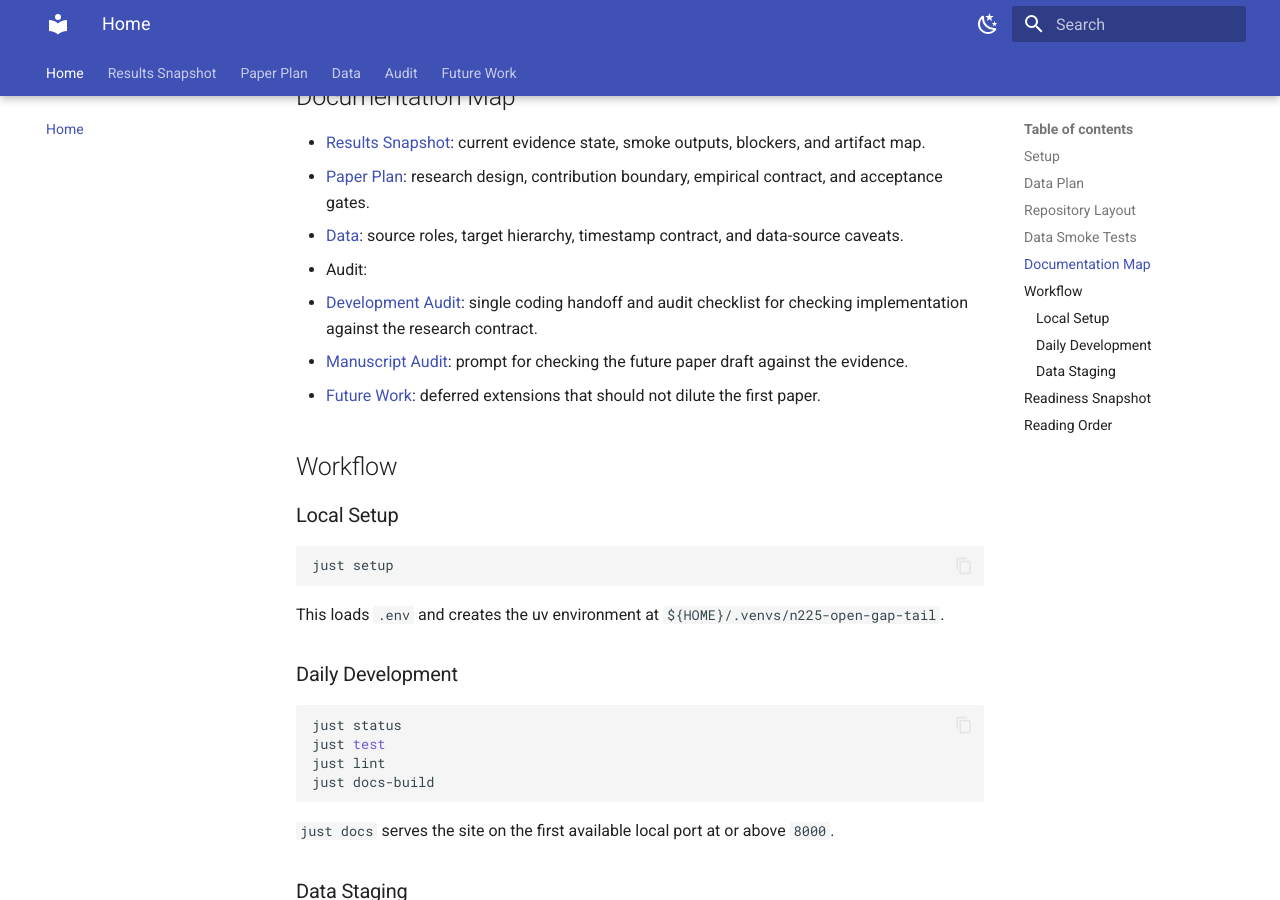
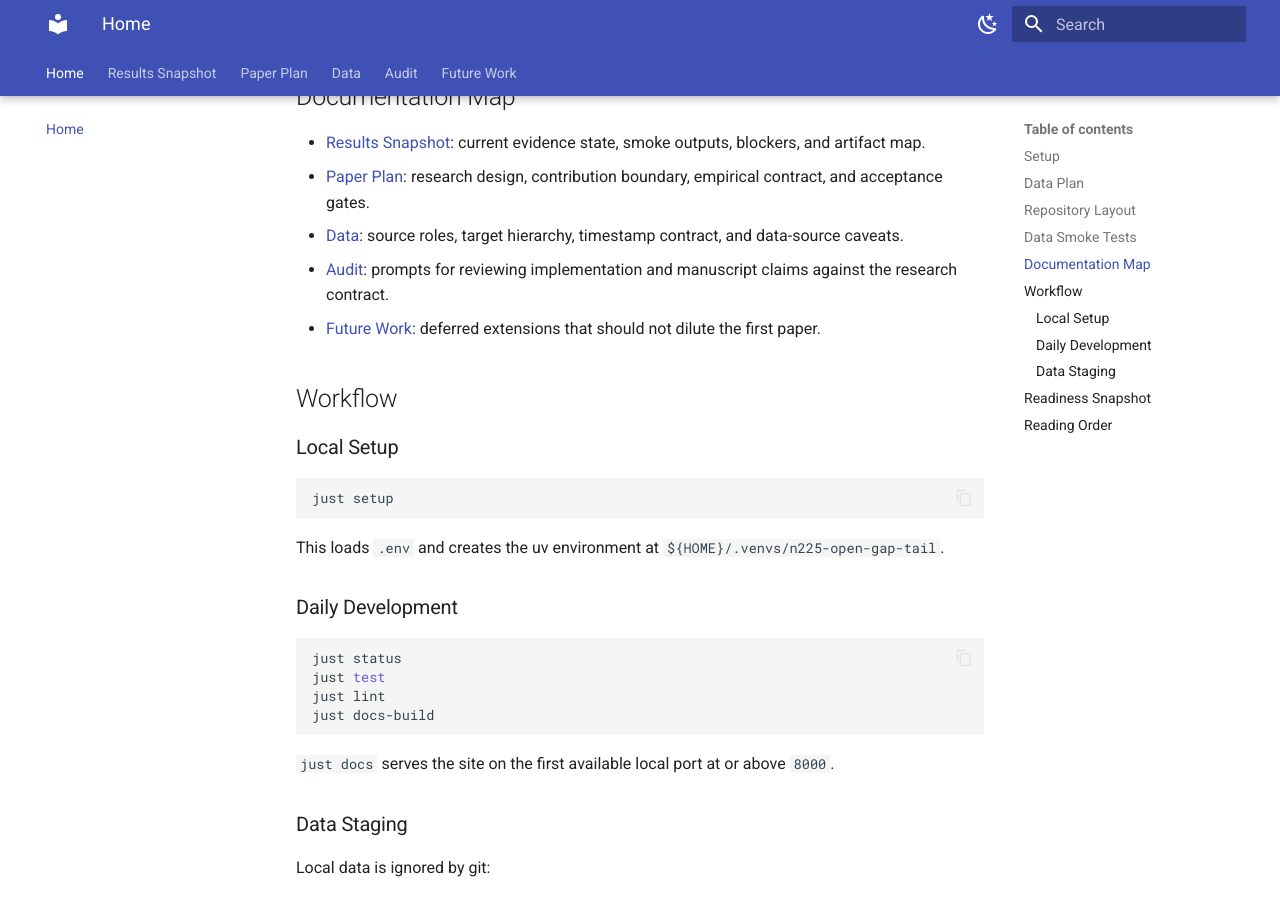
Before and after one commit to TY-Cheng/n225-open-gap-tail, an MkDocs documentation site: the page built from docs/index.md, in a window 1280 px wide and 900 px high, scrolled down 2780 px. Built offline with MkDocs 1.6.1 and Material for MkDocs 9.7.7, drawn with Linux system fonts in a browser that asks for light colours; some of the changed text lies outside the part shown.

Commit message:
Organize audit docs under docs/audit
Move audit-related markdown into a dedicated docs/audit directory (development_audit.md -> audit/development.md, manuscript_audit.md -> audit/manuscript.md) and add a new docs/audit/index.md. Update references in docs/index.md and docs/paper_plan.md to point to the new audit paths and adjust wording. Update mkdocs.yml to include the navigation.indexes plugin and to use the new audit nav entries so the site navigation reflects the reorganization.

```diff
--- a/docs/development_audit.md
+++ b/docs/audit/development.md
@@ -15,7 +15,7 @@
 2. docs/results_snapshot.md
 3. docs/data.md
 4. docs/paper_plan.md
-5. docs/development_audit.md
+5. docs/audit/development.md
 6. .env.example
 7. pyproject.toml
 8. justfile
--- /dev/null
+++ b/docs/audit/index.md
@@ -0,0 +1,15 @@
+# Audit
+
+This section contains reusable prompts for checking the project against its research contract. Use these pages when handing work to another coding agent, reviewing implementation state, or checking the future manuscript against available evidence.
+
+## Development Audit
+
+[Development Audit](development.md) is the coding handoff and implementation review prompt. It keeps the engineering work aligned with the paper design, data contract, timestamp rules, and test-coverage expectations.
+
+Use it before adding new pipeline stages or when reviewing whether current code claims more than the available evidence supports.
+
+## Manuscript Audit
+
+[Manuscript Audit](manuscript.md) is the paper-facing review prompt. It checks whether the LaTeX manuscript describes the empirical object, data sources, identification design, model comparisons, and contribution boundaries accurately.
+
+Use it before circulating a draft, adding results tables, or converting engineering artifacts into manuscript claims.
--- a/docs/index.md
+++ b/docs/index.md
@@ -5,9 +5,7 @@
 - [Results Snapshot](results_snapshot.md): current evidence state, smoke outputs, blockers, and artifact map.
 - [Paper Plan](paper_plan.md): research design, contribution boundary, empirical contract, and acceptance gates.
 - [Data](data.md): source roles, target hierarchy, timestamp contract, and data-source caveats.
-- Audit:
-  - [Development Audit](development_audit.md): single coding handoff and audit checklist for checking implementation against the research contract.
-  - [Manuscript Audit](manuscript_audit.md): prompt for checking the future paper draft against the evidence.
+- [Audit](audit/index.md): prompts for reviewing implementation and manuscript claims against the research contract.
 - [Future Work](future_work.md): deferred extensions that should not dilute the first paper.
 
 ## Workflow
--- a/docs/paper_plan.md
+++ b/docs/paper_plan.md
@@ -111,40 +111,47 @@
 
 ## Manuscript Structure
 
-1. **Introduction**
-   - Motivate OSE Nikkei 225 Futures day-session pre-open downside risk.
-   - Explain why the OSE night session changes the interpretation of U.S. close information.
-   - State the session-aligned LightGBM-EVT contribution without presenting the model combination as a standalone novelty.
+### 1. Introduction
 
-2. **Market Structure, Data, and Target Construction**
-   - Describe the OSE day and night sessions, U.S. close predictors, and J-Quants futures target source.
-   - Define forecast origins, reference prices, target families, roll handling, and information cutoffs.
-   - Present target coverage, distribution, tail counts, and extreme-event tracebacks.
+- Motivate OSE Nikkei 225 Futures day-session pre-open downside risk.
+- Explain why the OSE night session changes the interpretation of U.S. close information.
+- State the session-aligned LightGBM-EVT contribution without presenting the model combination as a standalone novelty.
 
-3. **Methodology**
-   - Define the incremental information tests and baseline models.
-   - Describe the LightGBM conditional layer and the POT-EVT tail calibration layer.
-   - Explain rolling estimation, threshold selection, and timestamp controls.
+### 2. Market Structure, Data, and Target Construction
 
-4. **Empirical Design**
-   - Define train, validation, and test periods.
-   - Specify feature groups, model variants, and ablations.
-   - Define VaR, ES, tail-ranking, and hedge-trigger diagnostics.
+- Describe the OSE day and night sessions, U.S. close predictors, and J-Quants futures target source.
+- Define forecast origins, reference prices, target families, roll handling, and information cutoffs.
+- Present target coverage, distribution, tail counts, and extreme-event tracebacks.
 
-5. **Results**
-   - Begin with incremental information results rather than a model leaderboard.
-   - Compare Japan-only, U.S.-only, combined, night-controlled, and full LightGBM-EVT specifications.
-   - Discuss calibration, ES severity, tail ranking, and feature interpretation.
+### 3. Methodology
 
-6. **Robustness**
-   - Consider alternative target families, thresholds, and tail levels.
-   - Examine roll windows, SQ windows, holiday-adjacent sessions, daylight-saving regimes, and stress periods.
-   - Include upper-tail results only if they add evidence beyond the main downside analysis.
+- Define the incremental information tests and baseline models.
+- Describe the LightGBM conditional layer and the POT-EVT tail calibration layer.
+- Explain rolling estimation, threshold selection, and timestamp controls.
 
-7. **Conclusion**
-   - Summarize whether U.S. close information contains timestamp-safe incremental downside-tail content.
-   - State the limits imposed by data availability, night-session absorption, and live-feed requirements.
-   - Identify natural extensions to intraday marks and options-implied tail-risk measures.
+### 4. Empirical Design
+
+- Define train, validation, and test periods.
+- Specify feature groups, model variants, and ablations.
+- Define VaR, ES, tail-ranking, and hedge-trigger diagnostics.
+
+### 5. Results
+
+- Begin with incremental information results rather than a model leaderboard.
+- Compare Japan-only, U.S.-only, combined, night-controlled, and full LightGBM-EVT specifications.
+- Discuss calibration, ES severity, tail ranking, and feature interpretation.
+
+### 6. Robustness
+
+- Consider alternative target families, thresholds, and tail levels.
+- Examine roll windows, SQ windows, holiday-adjacent sessions, daylight-saving regimes, and stress periods.
+- Include upper-tail results only if they add evidence beyond the main downside analysis.
+
+### 7. Conclusion
+
+- Summarize whether U.S. close information contains timestamp-safe incremental downside-tail content.
+- State the limits imposed by data availability, night-session absorption, and live-feed requirements.
+- Identify natural extensions to intraday marks and options-implied tail-risk measures.
 
 ## Planned Tables and Figures
 
@@ -163,7 +170,7 @@
 
 `residual_usclosemark_to_open` remains an extension until a licensed intraday Nikkei futures reference mark is available at the U.S. cash close. A live pre-open deployment would require live OSE, CME, SGX, or equivalent futures feeds; J-Quants daily/session data is a historical research source.
 
-Engineering gates, schema checks, and implementation order are maintained in [Development Audit](development_audit.md). This paper plan intentionally avoids duplicating those instructions.
+Engineering gates, schema checks, and implementation order are maintained in [Development Audit](audit/development.md). This paper plan intentionally avoids duplicating those instructions.
 
 ## Source Notes
 
--- a/mkdocs.yml
+++ b/mkdocs.yml
@@ -25,6 +25,7 @@
     - content.tabs.link
     - content.tooltips
     - navigation.footer
+    - navigation.indexes
     - navigation.instant
     - navigation.instant.prefetch
     - navigation.instant.progress
@@ -64,6 +65,7 @@
   - Paper Plan: paper_plan.md
   - Data: data.md
   - Audit:
-      - Development Audit: development_audit.md
-      - Manuscript Audit: manuscript_audit.md
+      - audit/index.md
+      - Development Audit: audit/development.md
+      - Manuscript Audit: audit/manuscript.md
   - Future Work: future_work.md
```
Also changed, not shown: other parts of docs/index.md (+1 -1 lines), docs/audit/manuscript.md (renamed from docs/manuscript_audit.md).
